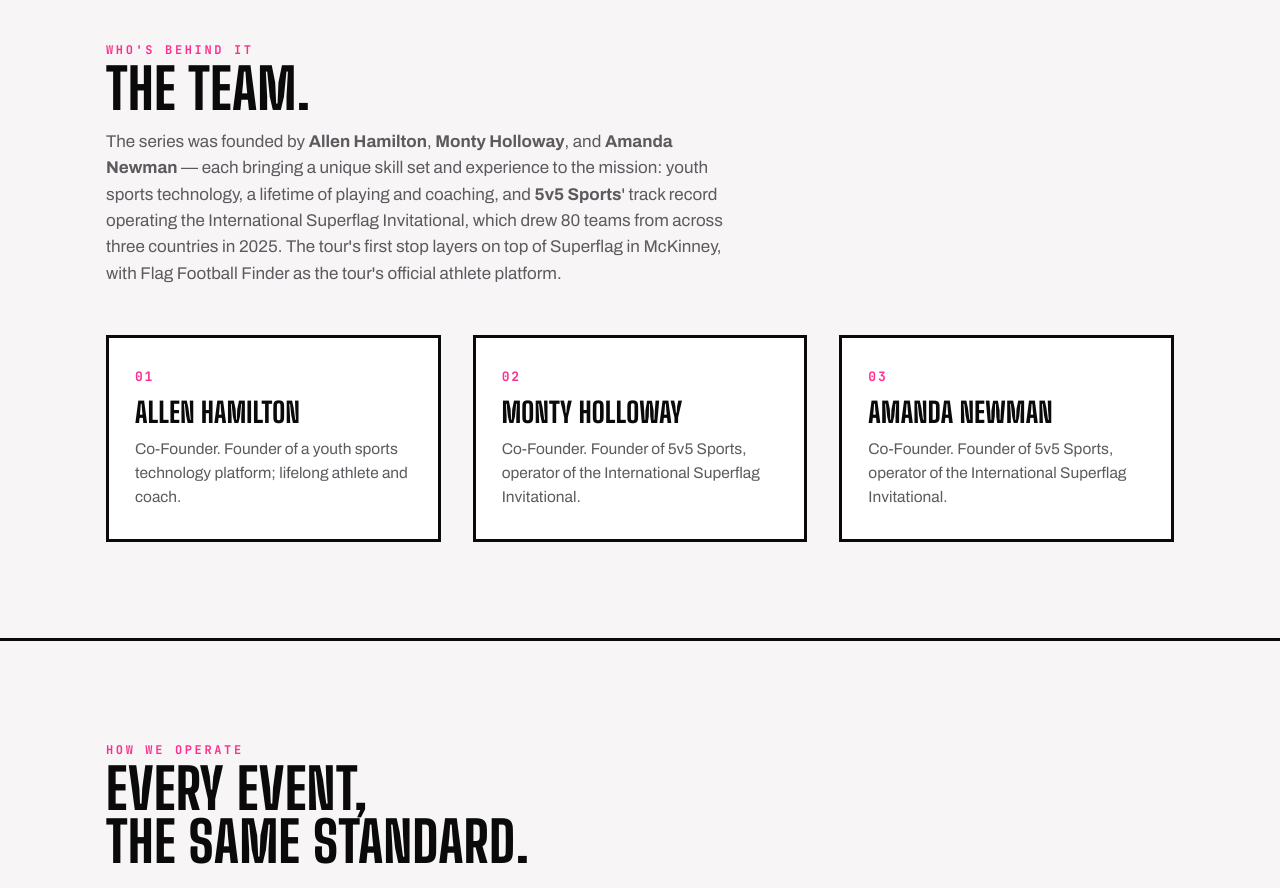
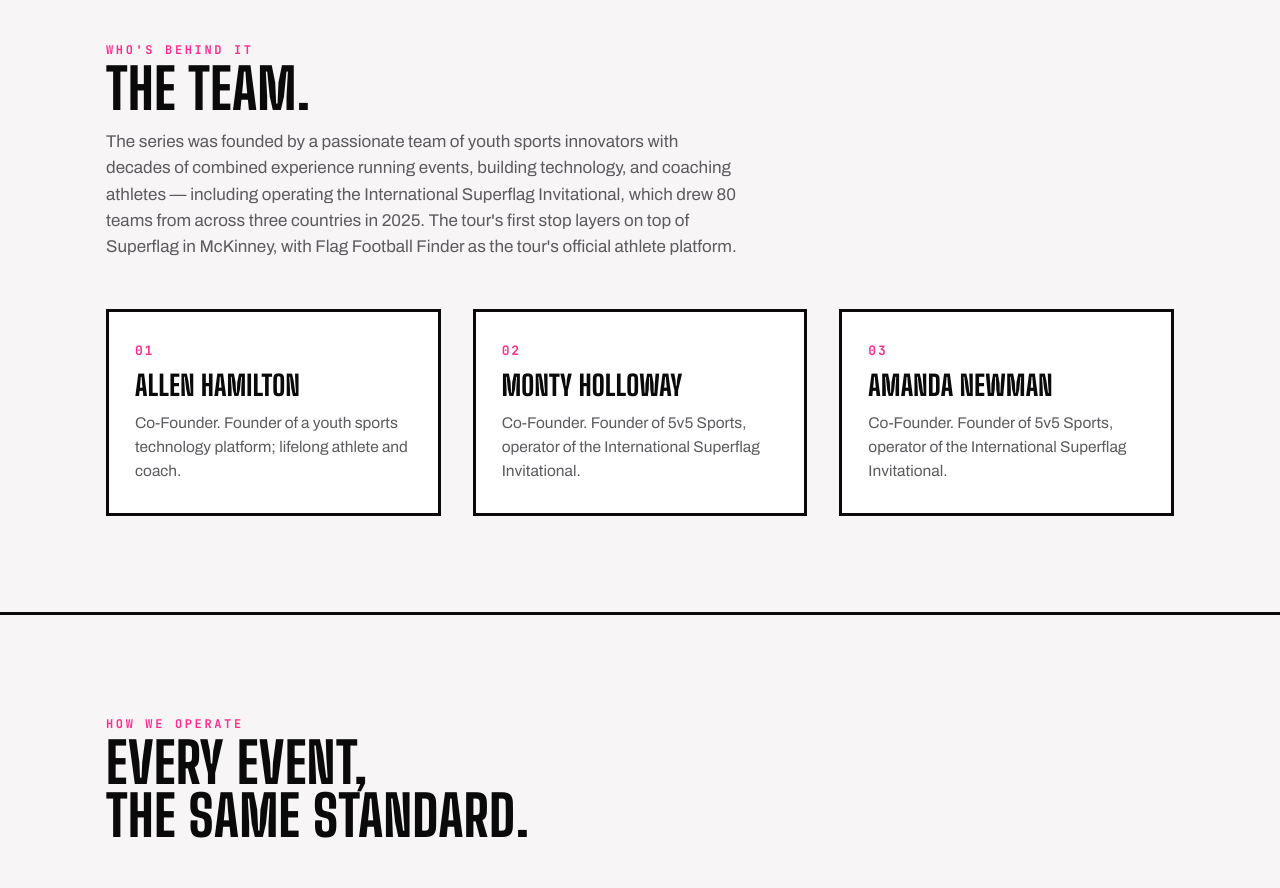
Before and after one commit to teamplayr-us/cfs-web, a Next.js app: page /about in a window 1280 px wide. Shown: the part 1180-2068 px from the top of the page. Built offline with nearby package versions, Linux system fonts and the light colour scheme.

Commit message:
About: team intro drops individual names for collective framing
Co-Authored-By: Claude Fable 5 <noreply@anthropic.com>
Claude-Session: https://claude.ai/code/session_019V32boShoBmRrwWenCPJFc

```diff
--- a/app/about/page.tsx
+++ b/app/about/page.tsx
@@ -90,15 +90,13 @@ export default function AboutPage() {
             <span className="eyebrow">Who&apos;s Behind It</span>
             <h2>The Team.</h2>
             <p>
-              The series was founded by <b>Allen Hamilton</b>,{" "}
-              <b>Monty Holloway</b>, and <b>Amanda Newman</b> — each bringing
-              a unique skill set and experience to the mission: youth sports
-              technology, a lifetime of playing and coaching, and{" "}
-              <b>5v5 Sports</b>&apos; track record operating the
-              International Superflag Invitational, which drew 80 teams from
-              across three countries in 2025. The tour&apos;s first stop
-              layers on top of Superflag in McKinney, with Flag Football
-              Finder as the tour&apos;s official athlete platform.
+              The series was founded by a passionate team of youth sports
+              innovators with decades of combined experience running events,
+              building technology, and coaching athletes — including
+              operating the International Superflag Invitational, which drew
+              80 teams from across three countries in 2025. The tour&apos;s
+              first stop layers on top of Superflag in McKinney, with Flag
+              Football Finder as the tour&apos;s official athlete platform.
             </p>
           </div>
 
```
